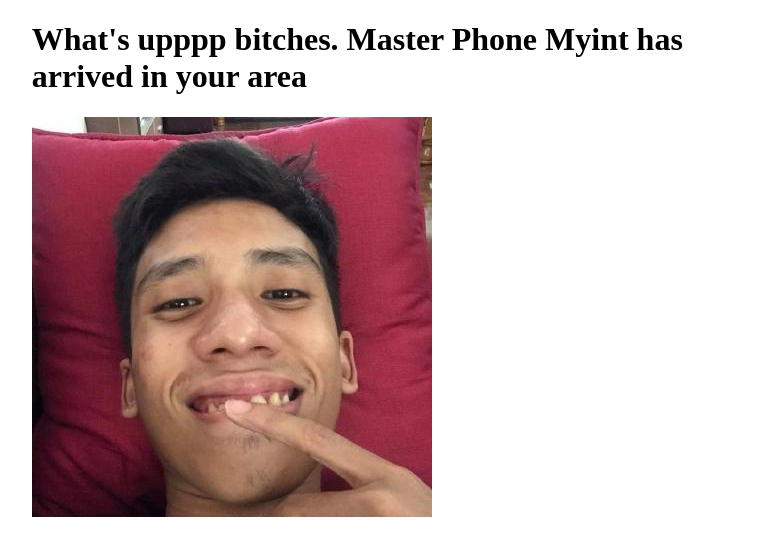
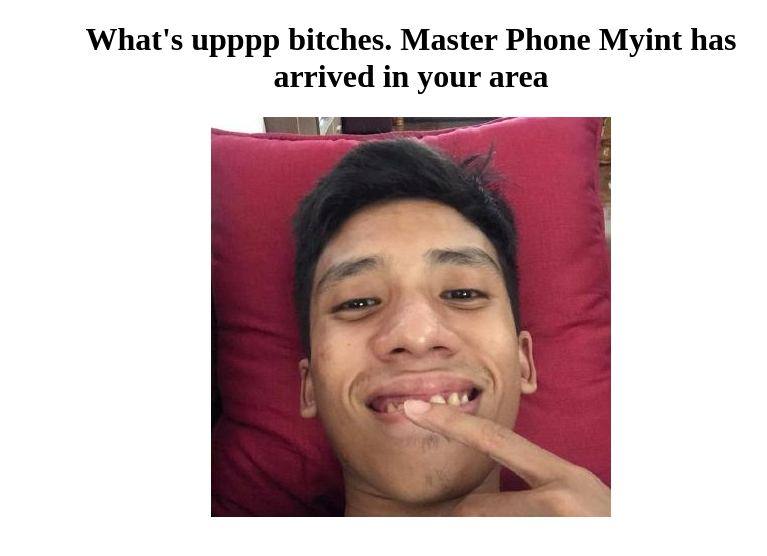
Before and after one commit to phonemyintmar/phonemyintmar.github.io, a plain HTML site: page index.html in a window 1280 px wide. Shown: the whole page, without its empty margins (229-996 px from the left). Drawn offline with Linux system fonts and the light colour scheme.

Commit message:
Update index.html

```diff
--- a/index.html
+++ b/index.html
@@ -8,7 +8,7 @@
 </head>
 <body>
     <div style="height: 100vh;">
-        <div style = "margin-left: auto; margin-right: auto; display: block; width: 60%; text-alingn: center;" >
+        <div style = "margin-left: auto; margin-right: auto; display: block; width: 60%; text-align: center;" >
             <h1> What's upppp bitches. Master Phone Myint has arrived in your area</h1>
             <img src="./images/pmgod.png" alt="">
         </div>
```
